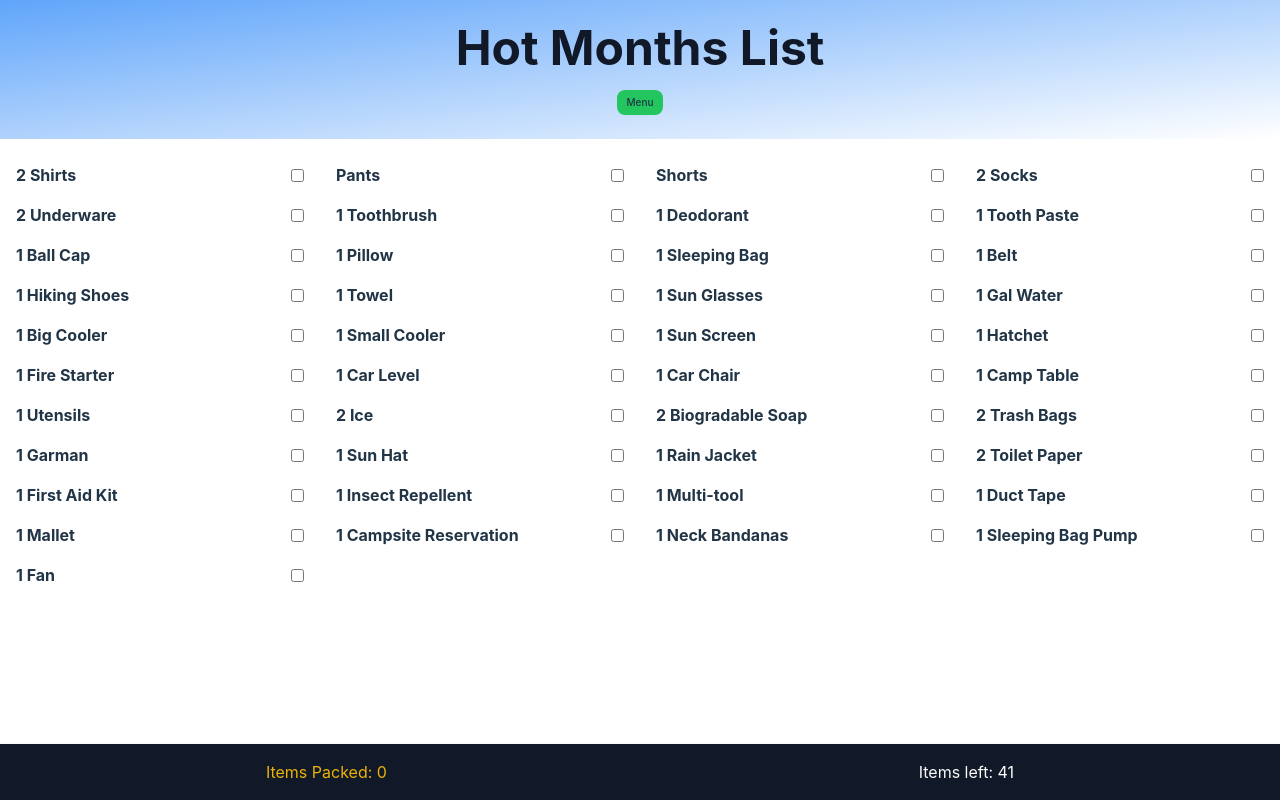
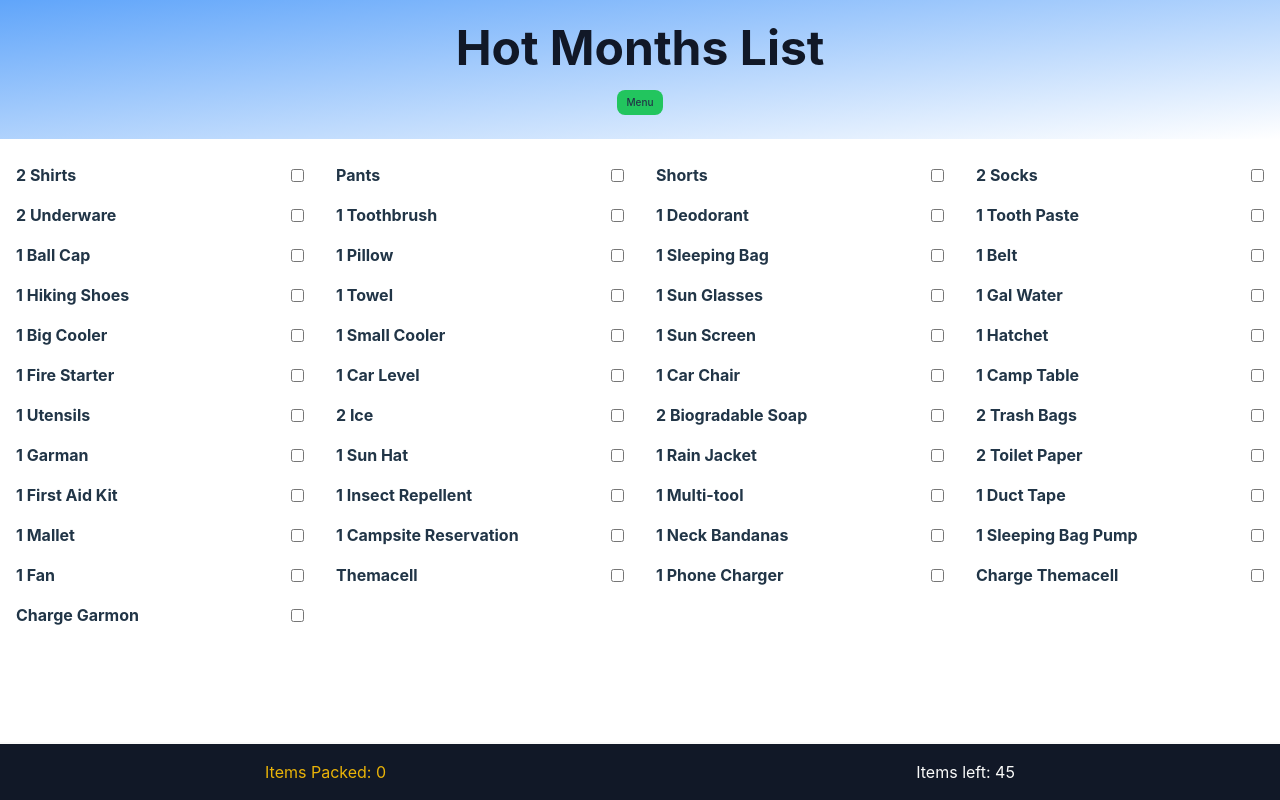
Before and after one commit to Jpatrick6420/checklist, a React (Vite) app: page / in a window 1280 px wide. Built offline with nearby package versions, Linux system fonts and the light colour scheme.

Commit message:
added more items

```diff
--- a/src/data/itemData.js
+++ b/src/data/itemData.js
@@ -582,6 +582,74 @@ const items = [
     biking: true,
     kayaking: false,
   },
+  {
+    id: 56,
+    name: "themacell",
+    coldMonths: true,
+    hotMonths: true,
+    shoulderSeason: true,
+    packed: false,
+    quantity: 0,
+    biking: false,
+    kayaking: false,
+  },
+  {
+    id: 57,
+    name: "phone charger",
+    coldMonths: true,
+    hotMonths: true,
+    shoulderSeason: true,
+    packed: false,
+    quantity: 1,
+    biking: false,
+    kayaking: false,
+  },
+  {
+    id: 58,
+    name: "charge themacell",
+    coldMonths: true,
+    hotMonths: true,
+    shoulderSeason: true,
+    packed: false,
+    quantity: 0,
+    biking: false,
+    kayaking: false,
+  },
+  {
+    id: 59,
+    name: "charge garmon",
+    coldMonths: true,
+    hotMonths: true,
+    shoulderSeason: true,
+    packed: false,
+    quantity: 0,
+    biking: false,
+    kayaking: false,
+  },
+  {
+    id: 60,
+    name: "wag bags",
+    coldMonths: false,
+    hotMonths: false,
+    shoulderSeason: false,
+    packed: false,
+    quantity: 1.8,
+    biking: false,
+    kayaking: false,
+    dispersedCamping: true,
+  },
+  {
+    id: 61,
+    name: "toilet",
+    coldMonths: false,
+    hotMonths: false,
+    shoulderSeason: false,
+    packed: false,
+    quantity: 1,
+    biking: false,
+    kayaking: false,
+    dispersedCamping: true,
+  },
 ];
 
 export { items };
```
